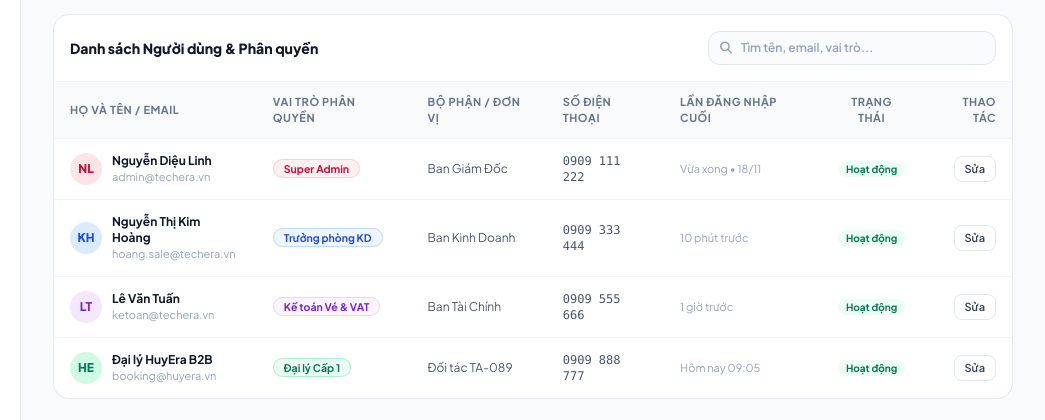
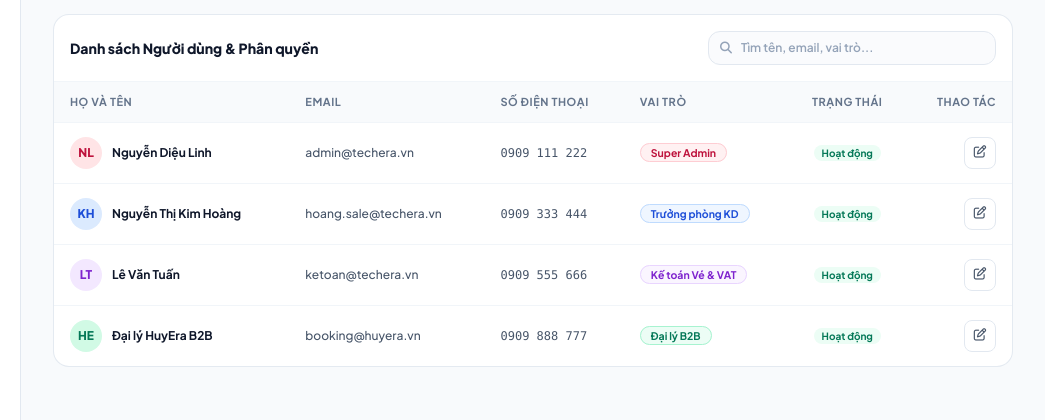
Before and after one commit to Kimhoang08/inventory-v2, a plain HTML site: page users-management.html in a window 1280 px wide. Shown: the part 236-656 px from the top of the page, 235-1280 px from the left. Drawn offline with nearby package versions, Linux system fonts and the light colour scheme.

Commit message:
feat(users): update table to 6 columns with icon-only pen edit button and edit modal support

```diff
--- a/users-management.html
+++ b/users-management.html
@@ -104,11 +104,10 @@
           <table class="w-full text-left border-collapse text-xs">
             <thead class="bg-slate-50 border-b border-slate-100 text-[11px] font-bold uppercase tracking-wider text-slate-500">
               <tr>
-                <th class="px-4 py-3">Họ và tên / Email</th>
-                <th class="px-4 py-3">Vai trò phân quyền</th>
-                <th class="px-4 py-3">Bộ phận / Đơn vị</th>
+                <th class="px-4 py-3">Họ và tên</th>
+                <th class="px-4 py-3">Email</th>
                 <th class="px-4 py-3">Số điện thoại</th>
-                <th class="px-4 py-3">Lần đăng nhập cuối</th>
+                <th class="px-4 py-3">Vai trò</th>
                 <th class="px-4 py-3 text-center">Trạng thái</th>
                 <th class="px-4 py-3 text-right">Thao tác</th>
               </tr>
@@ -116,81 +115,81 @@
             <tbody id="usersTableBody" class="divide-y divide-slate-100">
               <tr class="hover:bg-slate-50/80 transition-colors">
                 <td class="px-4 py-3.5 flex items-center gap-2.5">
-                  <div class="w-8 h-8 rounded-full bg-rose-100 text-rose-700 font-extrabold flex items-center justify-center text-xs">NL</div>
-                  <div>
-                    <strong class="text-slate-900 block font-bold text-xs">Nguyễn Diệu Linh</strong>
-                    <span class="text-[11px] text-slate-400">admin@techera.vn</span>
-                  </div>
+                  <div class="w-8 h-8 rounded-full bg-rose-100 text-rose-700 font-extrabold flex items-center justify-center text-xs shrink-0">NL</div>
+                  <strong class="text-slate-900 font-bold text-xs">Nguyễn Diệu Linh</strong>
                 </td>
+                <td class="px-4 py-3.5 text-slate-600 font-medium">admin@techera.vn</td>
+                <td class="px-4 py-3.5 text-slate-600 font-mono">0909 111 222</td>
                 <td class="px-4 py-3.5">
                   <span class="px-2.5 py-0.5 rounded-full text-[10.5px] font-bold bg-rose-50 text-rose-700 border border-rose-200">Super Admin</span>
                 </td>
-                <td class="px-4 py-3.5 text-slate-600">Ban Giám Đốc</td>
-                <td class="px-4 py-3.5 text-slate-600 font-mono">0909 111 222</td>
-                <td class="px-4 py-3.5 text-slate-400 text-[11px]">Vừa xong • 18/11</td>
-                <td class="px-4 py-3.5 text-center"><span class="px-2 py-0.5 rounded-full bg-emerald-50 text-emerald-700 font-bold text-[10px]">Hoạt động</span></td>
+                <td class="px-4 py-3.5 text-center">
+                  <span class="px-2 py-0.5 rounded-full bg-emerald-50 text-emerald-700 font-bold text-[10px]">Hoạt động</span>
+                </td>
                 <td class="px-4 py-3.5 text-right">
-                  <button type="button" onclick="showToast('Phân quyền', 'Chỉnh sửa phân quyền cho user admin@techera.vn')" class="px-2.5 py-1 rounded-lg border border-slate-200 hover:bg-slate-100 text-slate-700 font-semibold text-[11px] cursor-pointer">Sửa</button>
+                  <button type="button" onclick="editUser('admin@techera.vn', 'Nguyễn Diệu Linh', '0909 111 222', 'Super Admin', true)" class="sfc-action-icon" title="Chỉnh sửa">
+                    <i class="fa-regular fa-pen-to-square"></i>
+                  </button>
                 </td>
               </tr>
 
               <tr class="hover:bg-slate-50/80 transition-colors">
                 <td class="px-4 py-3.5 flex items-center gap-2.5">
-                  <div class="w-8 h-8 rounded-full bg-blue-100 text-blue-700 font-extrabold flex items-center justify-center text-xs">KH</div>
-                  <div>
-                    <strong class="text-slate-900 block font-bold text-xs">Nguyễn Thị Kim Hoàng</strong>
-                    <span class="text-[11px] text-slate-400">hoang.sale@techera.vn</span>
-                  </div>
+                  <div class="w-8 h-8 rounded-full bg-blue-100 text-blue-700 font-extrabold flex items-center justify-center text-xs shrink-0">KH</div>
+                  <strong class="text-slate-900 font-bold text-xs">Nguyễn Thị Kim Hoàng</strong>
                 </td>
+                <td class="px-4 py-3.5 text-slate-600 font-medium">hoang.sale@techera.vn</td>
+                <td class="px-4 py-3.5 text-slate-600 font-mono">0909 333 444</td>
                 <td class="px-4 py-3.5">
                   <span class="px-2.5 py-0.5 rounded-full text-[10.5px] font-bold bg-blue-50 text-blue-700 border border-blue-200">Trưởng phòng KD</span>
                 </td>
-                <td class="px-4 py-3.5 text-slate-600">Ban Kinh Doanh</td>
-                <td class="px-4 py-3.5 text-slate-600 font-mono">0909 333 444</td>
-                <td class="px-4 py-3.5 text-slate-400 text-[11px]">10 phút trước</td>
-                <td class="px-4 py-3.5 text-center"><span class="px-2 py-0.5 rounded-full bg-emerald-50 text-emerald-700 font-bold text-[10px]">Hoạt động</span></td>
+                <td class="px-4 py-3.5 text-center">
+                  <span class="px-2 py-0.5 rounded-full bg-emerald-50 text-emerald-700 font-bold text-[10px]">Hoạt động</span>
+                </td>
                 <td class="px-4 py-3.5 text-right">
-                  <button type="button" onclick="showToast('Phân quyền', 'Chỉnh sửa phân quyền cho user hoang.sale@techera.vn')" class="px-2.5 py-1 rounded-lg border border-slate-200 hover:bg-slate-100 text-slate-700 font-semibold text-[11px] cursor-pointer">Sửa</button>
+                  <button type="button" onclick="editUser('hoang.sale@techera.vn', 'Nguyễn Thị Kim Hoàng', '0909 333 444', 'Trưởng phòng KD', true)" class="sfc-action-icon" title="Chỉnh sửa">
+                    <i class="fa-regular fa-pen-to-square"></i>
+                  </button>
                 </td>
               </tr>
 
               <tr class="hover:bg-slate-50/80 transition-colors">
                 <td class="px-4 py-3.5 flex items-center gap-2.5">
-                  <div class="w-8 h-8 rounded-full bg-purple-100 text-purple-700 font-extrabold flex items-center justify-center text-xs">LT</div>
-                  <div>
-                    <strong class="text-slate-900 block font-bold text-xs">Lê Văn Tuấn</strong>
-                    <span class="text-[11px] text-slate-400">ketoan@techera.vn</span>
-                  </div>
+                  <div class="w-8 h-8 rounded-full bg-purple-100 text-purple-700 font-extrabold flex items-center justify-center text-xs shrink-0">LT</div>
+                  <strong class="text-slate-900 font-bold text-xs">Lê Văn Tuấn</strong>
                 </td>
+                <td class="px-4 py-3.5 text-slate-600 font-medium">ketoan@techera.vn</td>
+                <td class="px-4 py-3.5 text-slate-600 font-mono">0909 555 666</td>
                 <td class="px-4 py-3.5">
                   <span class="px-2.5 py-0.5 rounded-full text-[10.5px] font-bold bg-purple-50 text-purple-700 border border-purple-200">Kế toán Vé &amp; VAT</span>
                 </td>
-                <td class="px-4 py-3.5 text-slate-600">Ban Tài Chính</td>
-                <td class="px-4 py-3.5 text-slate-600 font-mono">0909 555 666</td>
-                <td class="px-4 py-3.5 text-slate-400 text-[11px]">1 giờ trước</td>
-                <td class="px-4 py-3.5 text-center"><span class="px-2 py-0.5 rounded-full bg-emerald-50 text-emerald-700 font-bold text-[10px]">Hoạt động</span></td>
+                <td class="px-4 py-3.5 text-center">
+                  <span class="px-2 py-0.5 rounded-full bg-emerald-50 text-emerald-700 font-bold text-[10px]">Hoạt động</span>
+                </td>
                 <td class="px-4 py-3.5 text-right">
-                  <button type="button" onclick="showToast('Phân quyền', 'Chỉnh sửa phân quyền cho user ketoan@techera.vn')" class="px-2.5 py-1 rounded-lg border border-slate-200 hover:bg-slate-100 text-slate-700 font-semibold text-[11px] cursor-pointer">Sửa</button>
+                  <button type="button" onclick="editUser('ketoan@techera.vn', 'Lê Văn Tuấn', '0909 555 666', 'Kế toán Vé &amp; VAT', true)" class="sfc-action-icon" title="Chỉnh sửa">
+                    <i class="fa-regular fa-pen-to-square"></i>
+                  </button>
                 </td>
               </tr>
 
               <tr class="hover:bg-slate-50/80 transition-colors">
                 <td class="px-4 py-3.5 flex items-center gap-2.5">
-                  <div class="w-8 h-8 rounded-full bg-emerald-100 text-emerald-700 font-extrabold flex items-center justify-center text-xs">HE</div>
-                  <div>
-                    <strong class="text-slate-900 block font-bold text-xs">Đại lý HuyEra B2B</strong>
-                    <span class="text-[11px] text-slate-400">booking@huyera.vn</span>
-                  </div>
+                  <div class="w-8 h-8 rounded-full bg-emerald-100 text-emerald-700 font-extrabold flex items-center justify-center text-xs shrink-0">HE</div>
+                  <strong class="text-slate-900 font-bold text-xs">Đại lý HuyEra B2B</strong>
                 </td>
+                <td class="px-4 py-3.5 text-slate-600 font-medium">booking@huyera.vn</td>
+                <td class="px-4 py-3.5 text-slate-600 font-mono">0909 888 777</td>
                 <td class="px-4 py-3.5">
-                  <span class="px-2.5 py-0.5 rounded-full text-[10.5px] font-bold bg-emerald-50 text-emerald-700 border border-emerald-200">Đại lý Cấp 1</span>
+                  <span class="px-2.5 py-0.5 rounded-full text-[10.5px] font-bold bg-emerald-50 text-emerald-700 border border-emerald-200">Đại lý B2B</span>
                 </td>
-                <td class="px-4 py-3.5 text-slate-600">Đối tác TA-089</td>
-                <td class="px-4 py-3.5 text-slate-600 font-mono">0909 888 777</td>
-                <td class="px-4 py-3.5 text-slate-400 text-[11px]">Hôm nay 09:05</td>
-                <td class="px-4 py-3.5 text-center"><span class="px-2 py-0.5 rounded-full bg-emerald-50 text-emerald-700 font-bold text-[10px]">Hoạt động</span></td>
+                <td class="px-4 py-3.5 text-center">
+                  <span class="px-2 py-0.5 rounded-full bg-emerald-50 text-emerald-700 font-bold text-[10px]">Hoạt động</span>
+                </td>
                 <td class="px-4 py-3.5 text-right">
-                  <button type="button" onclick="showToast('Khóa/Mở tài khoản', 'Cấu hình quyền đại lý booking@huyera.vn')" class="px-2.5 py-1 rounded-lg border border-slate-200 hover:bg-slate-100 text-slate-700 font-semibold text-[11px] cursor-pointer">Sửa</button>
+                  <button type="button" onclick="editUser('booking@huyera.vn', 'Đại lý HuyEra B2B', '0909 888 777', 'Đại lý B2B', true)" class="sfc-action-icon" title="Chỉnh sửa">
+                    <i class="fa-regular fa-pen-to-square"></i>
+                  </button>
                 </td>
               </tr>
             </tbody>
@@ -382,6 +381,14 @@
     function openNewUserModal() {
       const modal = document.getElementById('modalNewUser');
       const form = document.getElementById('formNewUser');
+      const titleEl = document.querySelector('#modalNewUser h3');
+      const subEl = document.querySelector('#modalNewUser p');
+      const submitBtn = document.getElementById('btnSubmitNewUser');
+
+      if (titleEl) titleEl.innerText = 'Thông tin tài khoản mới';
+      if (subEl) subEl.innerText = 'Nhập các thông tin cần thiết để khởi tạo tài khoản trên hệ thống.';
+      if (submitBtn) submitBtn.innerText = 'Tạo tài khoản';
+
       if (form) {
         form.reset();
         const pwdInput = document.getElementById('newUserPassword');
@@ -510,18 +517,16 @@
         tr.innerHTML = `
           <td class="px-4 py-3.5 flex items-center gap-2.5">
             <div class="w-8 h-8 rounded-full bg-blue-100 text-blue-700 font-extrabold flex items-center justify-center text-xs shrink-0">${initials}</div>
-            <div>
-              <strong class="text-slate-900 block font-bold text-xs">${name}</strong>
-              <span class="text-[11px] text-slate-400">${email}</span>
-            </div>
+            <strong class="text-slate-900 font-bold text-xs">${name}</strong>
           </td>
+          <td class="px-4 py-3.5 text-slate-600 font-medium">${email}</td>
+          <td class="px-4 py-3.5 text-slate-600 font-mono">${phone}</td>
           <td class="px-4 py-3.5">${roleBadge}</td>
-          <td class="px-4 py-3.5 text-slate-600">${dept}</td>
-          <td class="px-4 py-3.5 text-slate-600 font-mono">${phone}</td>
-          <td class="px-4 py-3.5 text-slate-400 text-[11px]">Vừa tạo</td>
           <td class="px-4 py-3.5 text-center">${statusBadge}</td>
           <td class="px-4 py-3.5 text-right">
-            <button type="button" onclick="showToast('Phân quyền', 'Chỉnh sửa phân quyền cho user ${email}')" class="px-2.5 py-1 rounded-lg border border-slate-200 hover:bg-slate-100 text-slate-700 font-semibold text-[11px] cursor-pointer">Sửa</button>
+            <button type="button" onclick="editUser('${email}', '${name}', '${phone}', '${role}', ${isActive})" class="sfc-action-icon" title="Chỉnh sửa">
+              <i class="fa-regular fa-pen-to-square"></i>
+            </button>
           </td>
         `;
 
@@ -560,6 +565,30 @@
     window.toggleNewUserPasswordVisibility = toggleNewUserPasswordVisibility;
     window.submitNewUserForm = submitNewUserForm;
     window.filterUsersTable = filterUsersTable;
+    function editUser(email, name, phone, role, isActive) {
+      openNewUserModal();
+      const titleEl = document.querySelector('#modalNewUser h3');
+      const subEl = document.querySelector('#modalNewUser p');
+      const submitBtn = document.getElementById('btnSubmitNewUser');
+
+      if (titleEl) titleEl.innerText = 'Chỉnh sửa tài khoản';
+      if (subEl) subEl.innerText = 'Cập nhật thông tin tài khoản người dùng trên hệ thống.';
+      if (submitBtn) submitBtn.innerText = 'Lưu thay đổi';
+
+      const nameInput = document.getElementById('newUserName');
+      const emailInput = document.getElementById('newUserEmail');
+      const phoneInput = document.getElementById('newUserPhone');
+      const roleInput = document.getElementById('newUserRole');
+      const statusInput = document.getElementById('newUserStatus');
+
+      if (nameInput) nameInput.value = name || '';
+      if (emailInput) emailInput.value = email || '';
+      if (phoneInput) phoneInput.value = phone || '';
+      if (roleInput) roleInput.value = role || '';
+      if (statusInput) statusInput.checked = (isActive !== false);
+    }
+    window.editUser = editUser;
+
   </script>
 
 </body>
```
